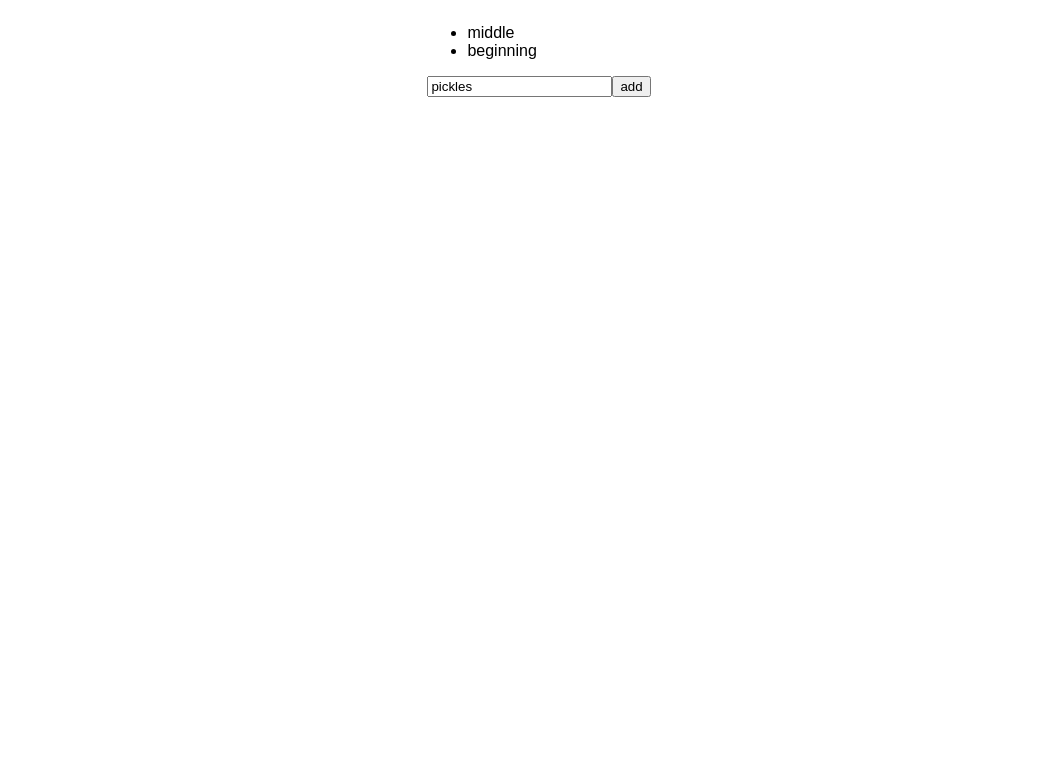
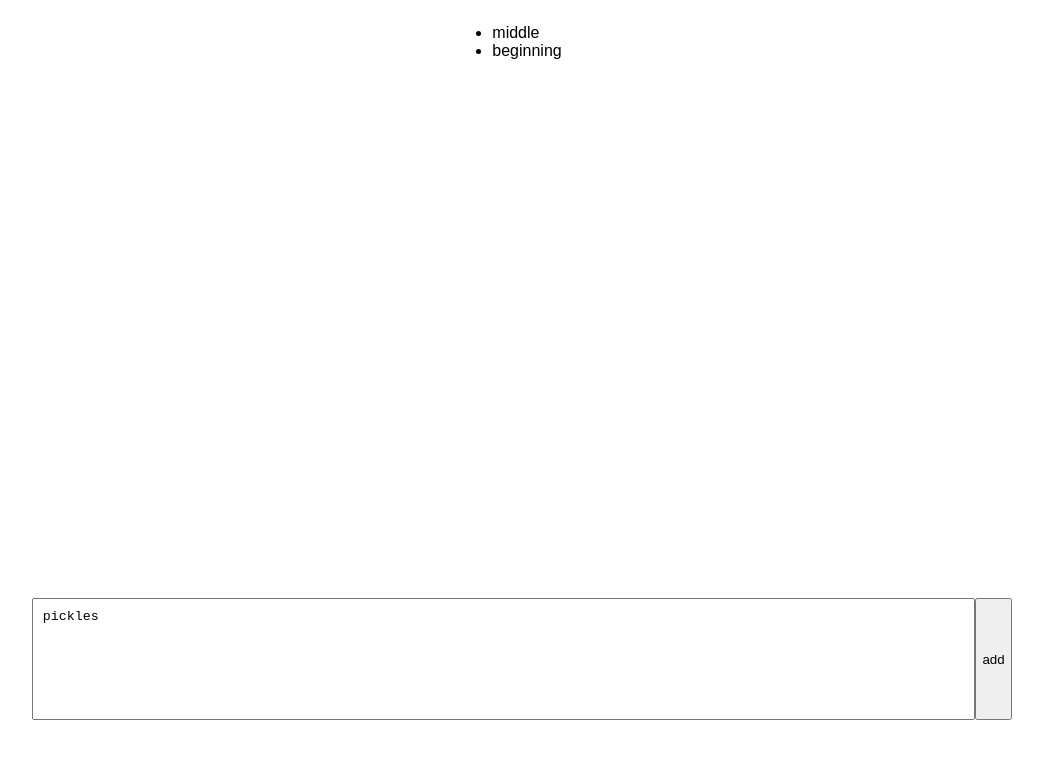
Before and after one commit to ShinyVerse/Storii, a React app: page / in a window 1280 px wide. Shown: the top 758 px of the page, without its empty margins (109-1152 px from the left). Built offline with nearby package versions, Linux system fonts and the light colour scheme; the HTML template or start-up script is replaced by a standard one.

Commit message:
start on entryform design

```diff
--- a/package.json
+++ b/package.json
@@ -10,7 +10,7 @@
   "main": "./src/index.js",
   "scripts": {
     "test": "jest --watchAll",
-    "build": "webpack"
+    "build": "webpack --watch"
   },
   "keywords": [],
   "author": "",
--- a/src/App.scss
+++ b/src/App.scss
@@ -1,6 +1,6 @@
 body {
-  height: 100vh;
-  width: 100vw;
+  height: 95vh;
+  width: 95vw;
   display: flex;
   flex-direction: column;
   align-items: center;
--- a/src/components/StoryPage/EntryForm.js
+++ b/src/components/StoryPage/EntryForm.js
@@ -1,4 +1,5 @@
 import React, { useState } from 'react';
+import './EntryForm.scss';
 
 export default function EntryForm({onSubmit}) {
   let [entry, setEntry] = useState("pickles");
@@ -8,13 +9,13 @@ export default function EntryForm({onSubmit}) {
   }
 
   return (
-    <div>
-      <input
+    <div id='entry-form-component'>
+      <textarea
         id="entry-form"
         name="entry-form"
         onChange={handleChange}
         value={entry}
-      ></input>
+      ></textarea>
       <input
         type='button'
         id="entry-form-button"
--- /dev/null
+++ b/src/components/StoryPage/EntryForm.scss
@@ -0,0 +1,19 @@
+#entry-form-component {
+  position: fixed;
+  left: calc(11%);
+  bottom: calc(10%);
+  width: 90%;
+  display: flex;
+}
+
+#entry-form {
+  width: 80%;
+  height: 100px;
+  padding: 10px;
+  resize: none;
+}
+
+#entry-form-button {
+  padding: 5px;
+  height: 122px;
+}
```
Also changed, not shown: 1 other file (tests, documents, lock files or other folders).
